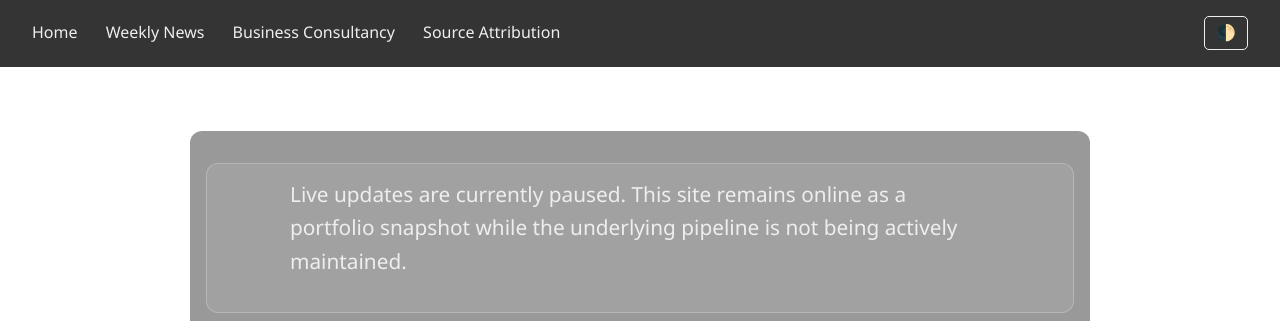
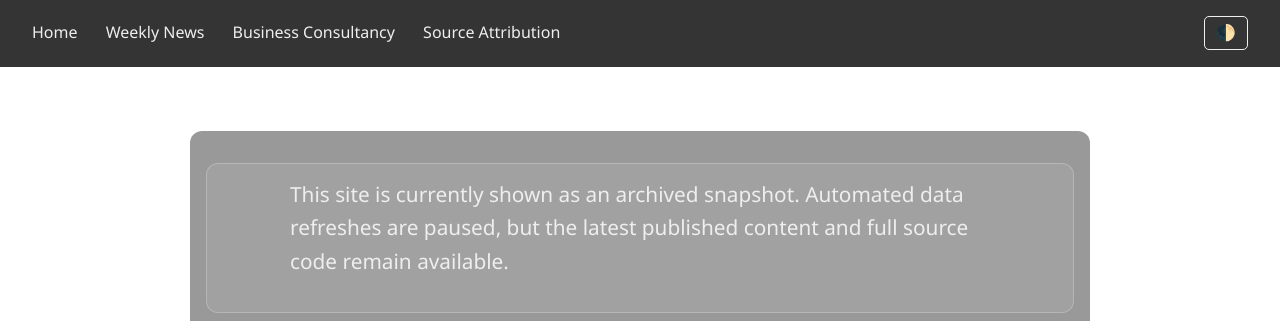
Before and after one commit to FrederikBDSstudent/Sustainability-Consultant, a Jekyll site: the page built from docs/index.html, in a window 1280 px wide, cut to the strip 0-321 px from the top of the page. Built offline with Jekyll 4.4.1, drawn with Linux system fonts in a browser that asks for light colours; a script that is not in the unit is left out.

Commit message:
Clarify archived snapshot messaging

```diff
--- a/docs/_layouts/default.html
+++ b/docs/_layouts/default.html
@@ -39,7 +39,7 @@
     <main class="page-content">
       <section class="status-banner" aria-label="Project status">
         <p>
-          Live updates are currently paused. This site remains online as a portfolio snapshot while the underlying pipeline is not being actively maintained.
+          This site is currently shown as an archived snapshot. Automated data refreshes are paused, but the latest published content and full source code remain available.
         </p>
       </section>
       {{ content }}
```
Also changed, not shown: README.md.
